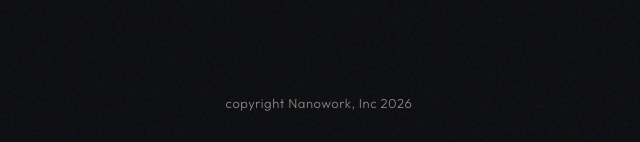
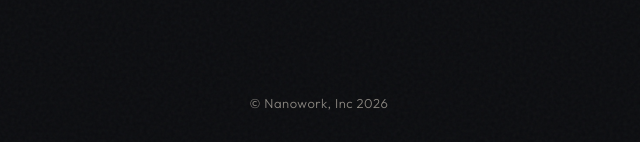
Before and after one commit to nanoworkai/nanowork, a React (Vite) app: page / in a window 1280 px wide. Shown: the part 655-797 px from the top of the page, without its empty margins (321-961 px from the left). Built offline with nearby package versions, Linux system fonts and the light colour scheme.

Commit message:
removing the copyright logo on the landing page

```diff
--- a/src/App.tsx
+++ b/src/App.tsx
@@ -10,7 +10,7 @@ export default function App() {
             The future is automated. Your income should be too.
           </p>
         </main>
-        <footer>copyright Nanowork, Inc 2026</footer>
+        <footer>© Nanowork, Inc 2026</footer>
       </div>
     </>
   );
```
